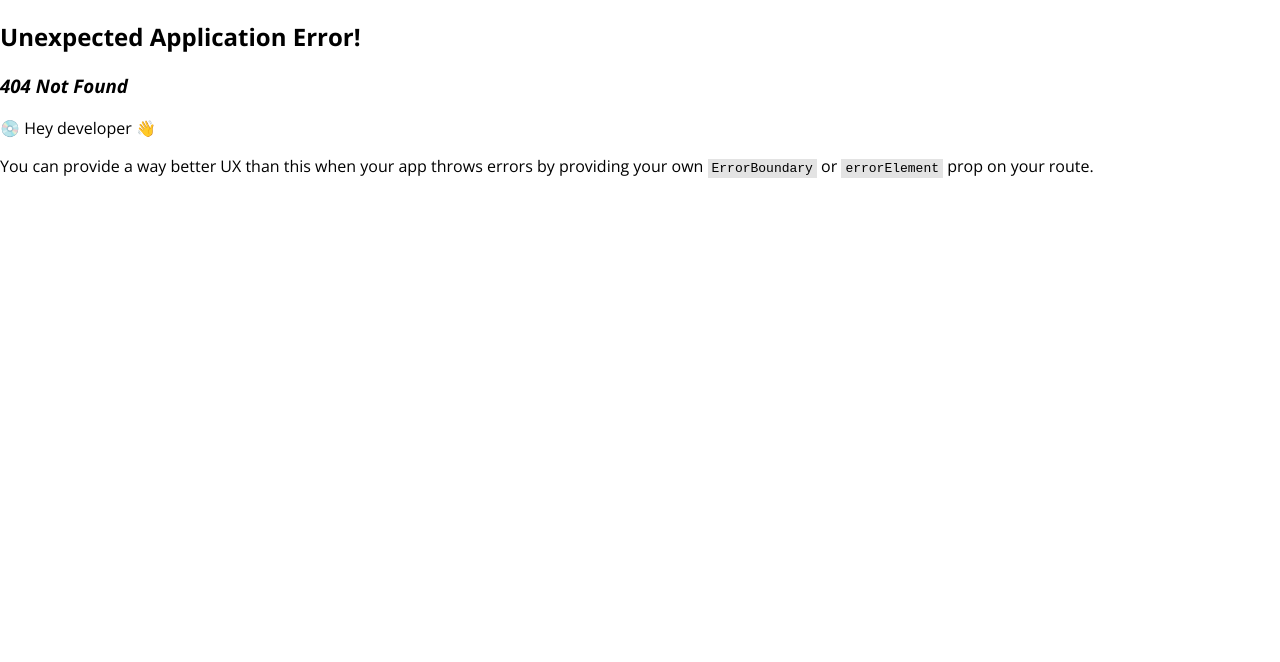
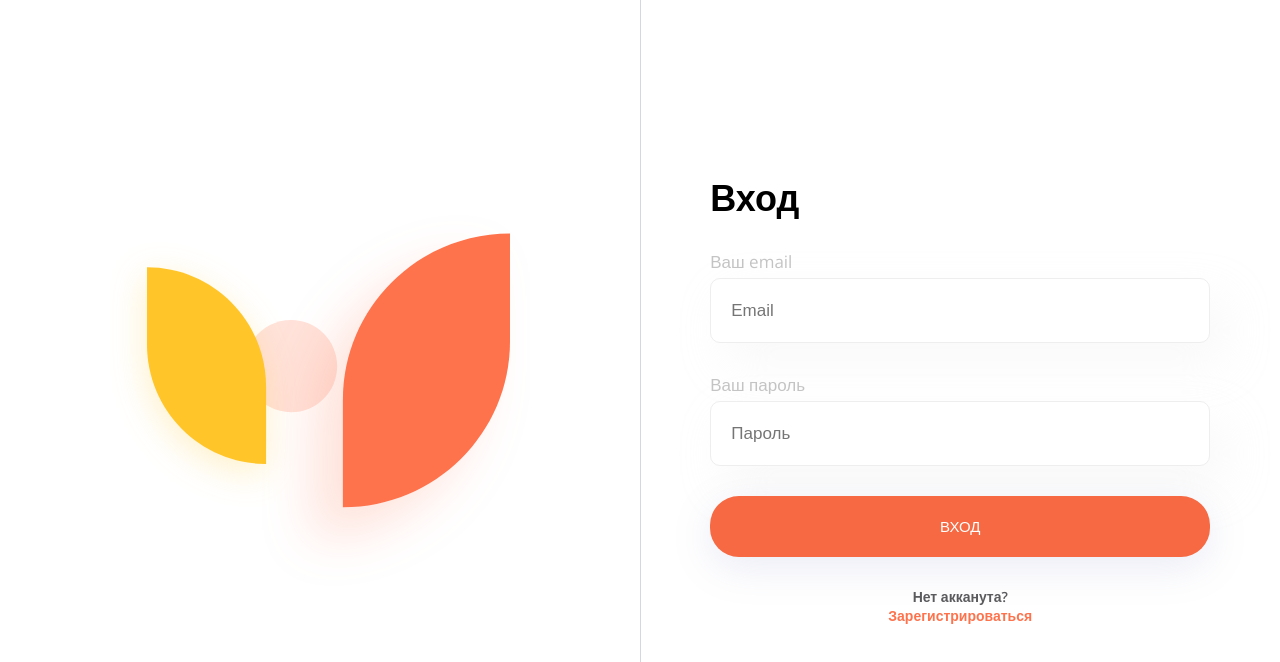
Before and after one commit to LilyMaksutova/ordering-food, a React (Vite) app: page /auth/login in a window 1280 px wide. Before the commit this address had no page. Shown: the top 662 px of the page. Built offline with nearby package versions, Linux system fonts and the light colour scheme.

Commit message:
add authorization

```diff
--- a/src/components/Button/Button.module.css
+++ b/src/components/Button/Button.module.css
@@ -18,6 +18,7 @@
   padding: 20px 60px;
   font-size: 15px;
   text-transform: uppercase;
+  box-shadow: 0px 10px 40px 0px #7a81be29;
 }
 
 .accent:hover {
--- /dev/null
+++ b/src/helpers/RequireAuth.tsx
@@ -0,0 +1,10 @@
+import { ReactNode } from 'react';
+import { Navigate } from 'react-router-dom';
+
+export const RequireAuth = ({ children }: { children: ReactNode }) => {
+  const jwt = localStorage.getItem('jwt');
+  if (!jwt) {
+    return <Navigate to="/auth/login" replace />;
+  }
+  return children;
+};
--- /dev/null
+++ b/src/interfaces/auth.interface.ts
@@ -0,0 +1,3 @@
+export interface LoginResponse {
+  access_token: string;
+}
--- /dev/null
+++ b/src/layout/Auth/AuthLayout.module.css
@@ -0,0 +1,19 @@
+.layout {
+  display: flex;
+  min-height: 100vh;
+}
+
+.logo {
+  flex: 1;
+  display: flex;
+  align-items: center;
+  justify-content: center;
+}
+
+.content {
+  border-left: 1px solid var(--separator-color);
+  flex: 1;
+  display: flex;
+  align-items: center;
+  justify-content: center;
+}
--- /dev/null
+++ b/src/layout/Auth/AuthLayout.tsx
@@ -0,0 +1,15 @@
+import { Outlet } from 'react-router-dom';
+import styles from './AuthLayout.module.css';
+
+export const AuthLayout = () => {
+  return (
+    <div className={styles['layout']}>
+      <div className={styles['logo']}>
+        <img src="/logo.svg" alt="Логотип компании" />
+      </div>
+      <div className={styles['content']}>
+        <Outlet />
+      </div>
+    </div>
+  );
+};
--- a/src/layout/Layout/Layout.tsx
+++ b/src/layout/Layout/Layout.tsx
@@ -1,9 +1,14 @@
-import { NavLink, Outlet } from 'react-router-dom';
+import { NavLink, Outlet, useNavigate } from 'react-router-dom';
 import styles from './Layout.module.css';
 import Button from '../../components/Button/Button';
 import cn from 'classnames';
 
 export const Layout = () => {
+  const navigate = useNavigate();
+  const logout = () => {
+    localStorage.removeItem('jwt');
+    navigate('/auth/login');
+  };
   return (
     <div className={styles['layout']}>
       <div className={styles['sidebar']}>
@@ -36,7 +41,7 @@ export const Layout = () => {
             Корзина
           </NavLink>
         </div>
-        <Button className={styles['exit']}>
+        <Button className={styles['exit']} onClick={logout}>
           <img src="/exit-icon.svg" alt="Иконка выхода" />
           Выйти
         </Button>
--- a/src/main.tsx
+++ b/src/main.tsx
@@ -7,13 +7,21 @@ import { Layout } from './layout/Layout/Layout.tsx';
 import { Product } from './pages/Product/Product.tsx';
 import { PREFIX } from './helpers/API.ts';
 import axios from 'axios';
+import { AuthLayout } from './layout/Auth/AuthLayout.tsx';
+import { Login } from './pages/Login/Login.tsx';
+import { Register } from './pages/Register/Register.tsx';
+import { RequireAuth } from './helpers/RequireAuth.tsx';
 
 const Menu = lazy(() => import('./pages/Menu/Menu.tsx'));
 
 const router = createBrowserRouter([
   {
     path: '/',
-    element: <Layout />,
+    element: (
+      <RequireAuth>
+        <Layout />
+      </RequireAuth>
+    ),
     children: [
       {
         path: '/',
@@ -41,6 +49,20 @@ const router = createBrowserRouter([
       },
     ],
   },
+  {
+    path: '/auth',
+    element: <AuthLayout></AuthLayout>,
+    children: [
+      {
+        path: 'login',
+        element: <Login />,
+      },
+      {
+        path: 'register',
+        element: <Register />,
+      },
+    ],
+  },
 ]);
 
 createRoot(document.getElementById('root')!).render(
--- /dev/null
+++ b/src/pages/Login/Login.module.css
@@ -0,0 +1,45 @@
+.login {
+  display: flex;
+  flex-direction: column;
+  gap: 30px;
+  width: 100%;
+  max-width: 500px;
+}
+
+.form {
+  display: flex;
+  flex-direction: column;
+  gap: 30px;
+}
+
+.field {
+  display: flex;
+  flex-direction: column;
+  gap: 5px;
+}
+
+.field label {
+  font-size: 17px;
+  font-weight: 400;
+  line-height: 23px;
+  color: #c4c4c4;
+}
+
+.links {
+  font-size: 14px;
+  font-weight: 600;
+  line-height: 19px;
+  text-align: center;
+  color: var(--text-secondary-color);
+}
+
+.links a {
+  text-decoration: none;
+  color: var(--primary-color);
+}
+
+.error {
+  color: var(--white-color);
+  background: #ffc529;
+  padding: 20px;
+}
--- /dev/null
+++ b/src/pages/Login/Login.tsx
@@ -0,0 +1,73 @@
+import { Link, useNavigate } from 'react-router-dom';
+import Button from '../../components/Button/Button';
+import Heading from '../../components/Heading/Heading';
+import Input from '../../components/Input/Input';
+import styles from './Login.module.css';
+import { FormEvent, useState } from 'react';
+import axios, { AxiosError } from 'axios';
+import { PREFIX } from '../../helpers/API';
+import { LoginResponse } from '../../interfaces/auth.interface';
+
+export type LoginForm = {
+  email: {
+    value: string;
+  };
+  password: {
+    value: string;
+  };
+};
+
+export const Login = () => {
+  const [error, setError] = useState<string | null>();
+  const navigate = useNavigate();
+
+  const submit = async (e: FormEvent) => {
+    e.preventDefault();
+    setError(null);
+    const target = e.target as typeof e.target & LoginForm;
+    const { email, password } = target;
+    await sendLogin(email.value, password.value);
+  };
+
+  const sendLogin = async (email: string, password: string) => {
+    try {
+      const { data } = await axios.post<LoginResponse>(`${PREFIX}/auth/login`, {
+        email,
+        password,
+      });
+      localStorage.setItem('jwt', data.access_token);
+      navigate('/');
+    } catch (error) {
+      if (error instanceof AxiosError) {
+        setError(error.response?.data.message);
+      }
+    }
+  };
+
+  return (
+    <div className={styles['login']}>
+      <Heading>Вход</Heading>
+      {error && <div className={styles['error']}>{error}</div>}
+      <form className={styles['form']} onSubmit={submit}>
+        <div className={styles['field']}>
+          <label htmlFor="email">Ваш email</label>
+          <Input id="email" name="email" placeholder="Email" />
+        </div>
+        <div className={styles['field']}>
+          <label htmlFor="password">Ваш пароль</label>
+          <Input
+            id="password"
+            name="password"
+            type="password"
+            placeholder="Пароль"
+          />
+        </div>
+        <Button appearance="big">Вход</Button>
+      </form>
+      <div className={styles['links']}>
+        <div className={styles['']}>Нет акканута? </div>
+        <Link to="/auth/register">Зарегистрироваться</Link>
+      </div>
+    </div>
+  );
+};
--- /dev/null
+++ b/src/pages/Register/Register.tsx
@@ -0,0 +1,5 @@
+import styles from './Register.module.css';
+
+export const Register = () => {
+  return <>Register</>;
+};
```
Also changed, not shown: public/logo.svg (added), src/pages/Register/Register.module.css (added).
